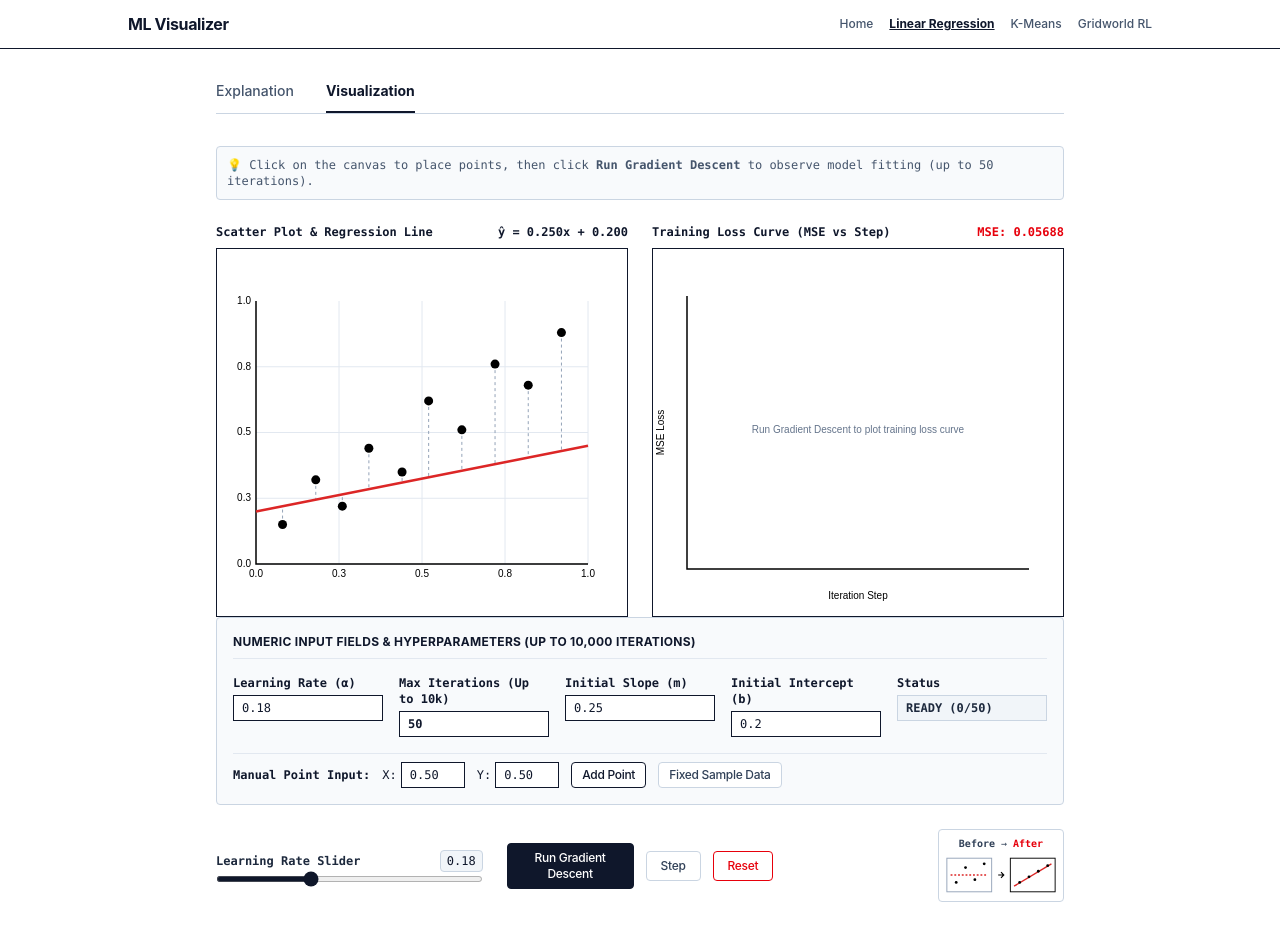
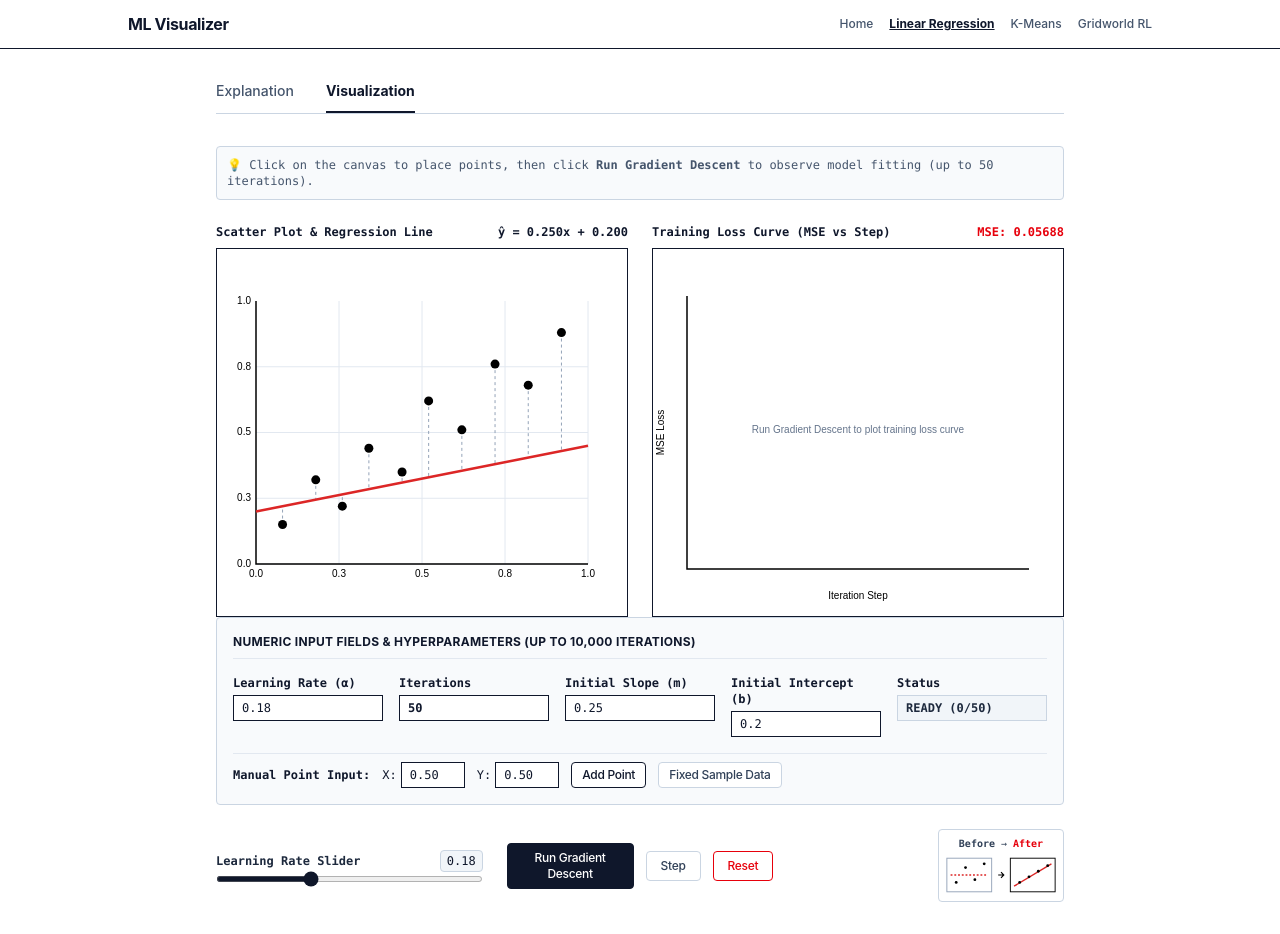
Before and after one commit to afngh/model-v, a React (Vite) app: page /linear-regression in a window 1280 px wide. Both pictures are taken after a click on the button "Visualization". Built offline with nearby package versions, Linux system fonts and the light colour scheme.

Commit message:
upadte iterations input limit

```diff
--- a/src/components/linear/Visualization.jsx
+++ b/src/components/linear/Visualization.jsx
@@ -394,7 +394,7 @@ const Visualization = () => {
           </div>
 
           <div>
-            <label className="font-mono font-semibold block mb-1">Max Iterations (Up to 10k)</label>
+            <label className="font-mono font-semibold block mb-1">Iterations</label>
             <input
               type="number"
               step="50"
```
